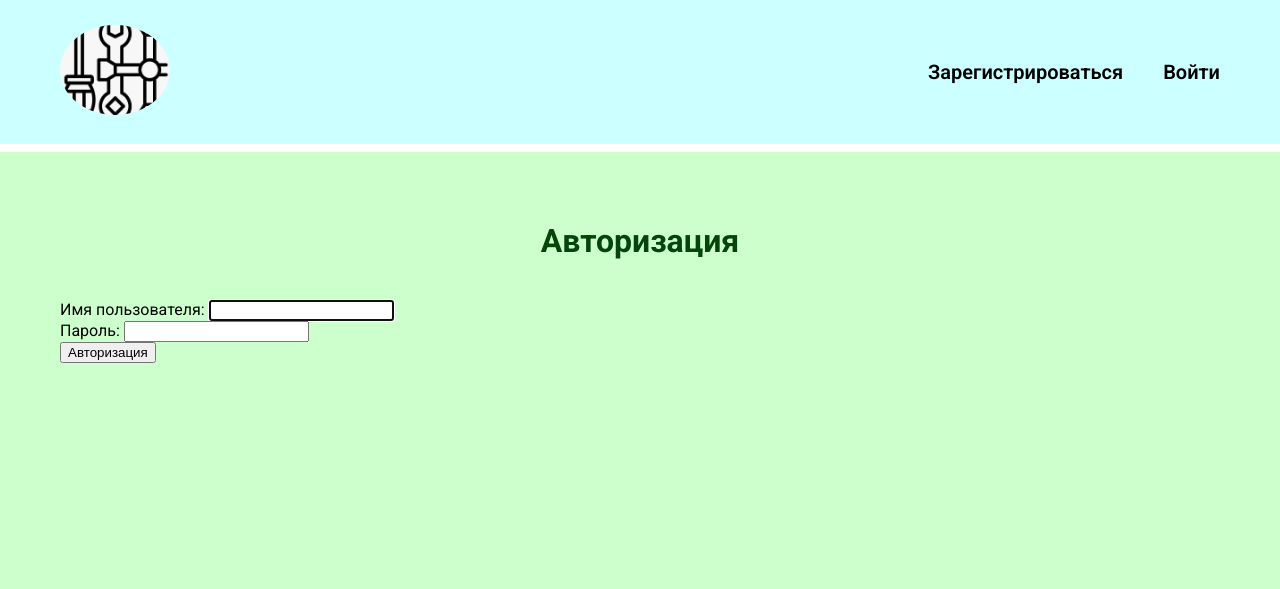
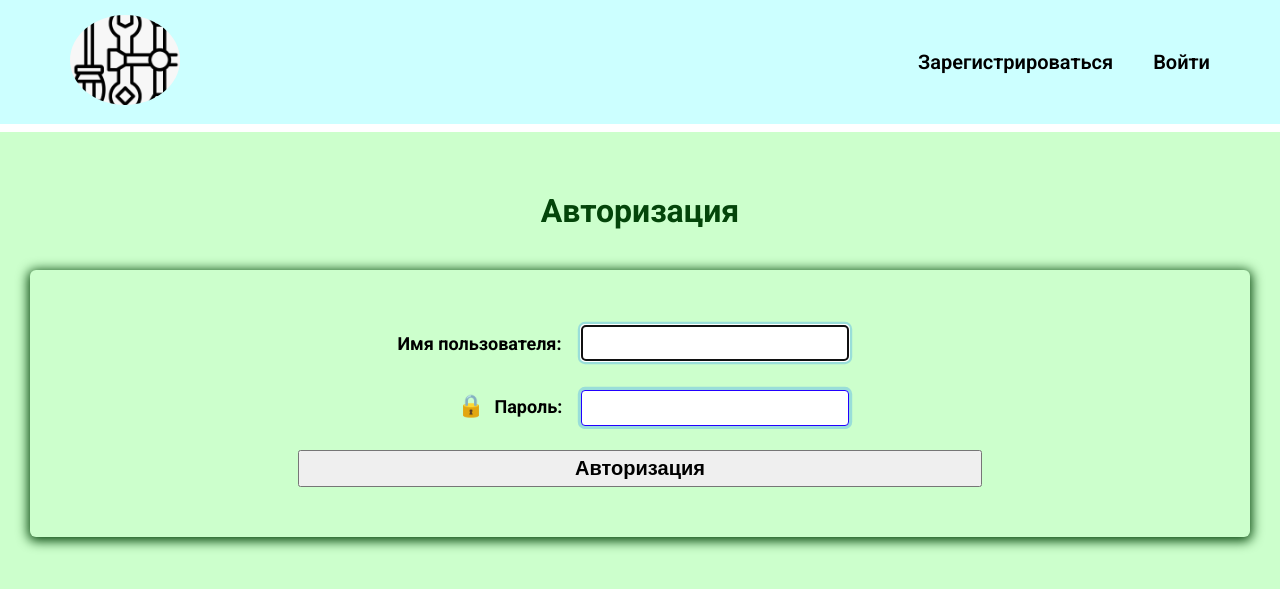
Before and after one commit to AlexRegel/Python522_3_Diploma, a Django app: page /loginapp/ in a window 1280 px wide. Shown: the top 589 px of the page. Run offline with Django 5.2, Linux system fonts and the light colour scheme.

Commit message:
Task_8_forDZ_85_Py14_changed style auth-form and DB materials

```diff
--- a/diplomPythonDjango/techlog_tools_spparts_auto/techlog_tools_spparts/techlog_tools/static/css/style.css
+++ b/diplomPythonDjango/techlog_tools_spparts_auto/techlog_tools_spparts/techlog_tools/static/css/style.css
@@ -11,7 +11,7 @@ body {
 .wrap {
     max-width: 1200px;
     margin: 0 auto;
-    padding: 20px;
+    padding: 10px 30px;
     box-sizing: border-box;
 }
 
@@ -30,6 +30,7 @@ body {
     width: auto;
     /* max-height: 200px; */
 }
+
 /* .limit ul {
     display: flex;
     overflow: visible;
@@ -38,13 +39,17 @@ body {
 .limit {
     display: flex;
     flex-direction: column;
-    height: 140px; /* Ограничиваем высоту родителя */
-    overflow: hidden; /* Скрываем лишнее */
+    height: 140px;
+    /* Ограничиваем высоту родителя */
+    overflow: hidden;
+    /* Скрываем лишнее */
 }
 
 .limit ul {
-    flex-grow: 1; /* ul будет занимать всё доступное место */
-    overflow-y: auto; /* Прокрутка только для списка */
+    flex-grow: 1;
+    /* ul будет занимать всё доступное место */
+    overflow-y: auto;
+    /* Прокрутка только для списка */
     max-width: fit-content;
     list-style: none;
 }
@@ -148,8 +153,11 @@ body {
 
 .menu ul {
     display: flex;
+    justify-content: space-around;
+    align-items: center;
     list-style: none;
     font-size: 20px;
+    /* flex-direction: row; - по умолчанию */
 }
 
 
@@ -277,17 +285,149 @@ span b {
     display: flex;
     flex-direction: column;
 }
+
 .blkphoto img {
     max-width: 500px;
     height: auto;
 }
 
 .tltool2_text2 a {
-    text-decoration: underline; /* Стандартное подчёркивание */
+    text-decoration: underline;
+    /* Стандартное подчёркивание */
     color: #051006;
     font-weight: 800;
-    text-decoration-color: rgb(255, 0, 0);  /* Цвет подчёркивания  */
+    text-decoration-color: rgb(255, 0, 0);
+    /* Цвет подчёркивания  */
     /* text-decoration-thickness: 5px;  Толщина */
     padding-top: 0;
     padding-bottom: 15px;
 }
+
+/* для div класса .wrap, у которого потомок класса .loginuser */
+.wrap:has(.loginuser) {
+    display: flow-root;
+    /* Центрирование по горизонтали */
+    justify-items: center;
+    /* Центрирование по вертикали */
+    align-items: center;
+}
+
+/* .register {
+    box-shadow: 0 2px 12px 2px #04450a;
+    padding: 40px;
+    border-radius: 6px;
+} */
+.loginuser {
+    box-shadow: 0 2px 12px 2px #04450a;
+    padding: 40px;
+    border-radius: 6px;
+    font-size: 18px;
+    font-weight: bold;
+}
+
+/* .register div {
+    margin-bottom: 20px;
+    margin: 20px 90px;
+} */
+.loginuser div {
+    /* margin-bottom: 20px; */
+    /* margin: 20px 90px; */
+    width: 50%;
+}
+
+.btn {
+    width: 60%;
+    padding: 5px;
+    margin: 10px;
+    font-size: 20px;
+    font-weight: 600;
+}
+
+/* Выбрать .loginuser, только если внутри есть тег div */
+.loginuser:has(div) {
+    /* Стили для .loginuser, как родителя div */
+    display: grid;
+    grid-auto-flow: row;
+    /* 3 строки одинаковой высоты: */
+    grid-template-rows: repeat(3, 1fr);
+    /* Центрирование по горизонтали (вместо 2-х атриб-в ниже): */
+    place-items: center;
+    align-content: center;
+    gap: 8px; /* - расстояние между строками */
+    /* padding: 10px; */
+    width: 100%;
+    height: 100%
+
+}
+
+/* Выбирает div, внутри которого есть input и label */
+.loginuser > div {
+    display: flex;
+    justify-content: center;
+    align-items: center;
+    position: relative;
+    /* Cтили расположения внутри этого div*/
+    width: 100%;
+    height: 100%;
+    padding: 0px;
+    margin: 0px;
+    max-width: 100%;
+    max-height: 100%;
+    /* min-height: 5vh; */
+}
+
+/* для input#id_password, котрый лежит сразу после label */
+label[for="id_password"]+input#id_password {
+    position: absolute;
+    display: block;
+    font-size: 16px;
+    margin: 13px 0 5px 150px;
+    cursor: pointer;
+    /* place-items: center; */
+    box-shadow: 0 0 0 0.2rem rgba(0, 123, 255, 0.25);
+    /* #ccc */
+    width: 250px;
+    padding: 8px;
+    border: 1px solid #2200ff;
+    border-radius: 4px;
+}
+/* label, лежащий перед input#id_password () */
+label[for="id_password"] {
+    position: absolute;
+    margin: 13px 0 10px -115px;
+    /* padding: 0px 0 0px 0px; */
+    font-size: 18px;
+    width: 250px;
+}
+label[for="id_password"]::before {
+    content: '🔒'; /* Иконка замка */
+    margin-right: 10px;
+    font-size: 1.2em;
+    color: #888;
+}
+
+/* --------- то-же, но для логина --------- */
+/* для input#id_password, котрый лежит сразу после label */
+label[for="id_username"]+input#id_username {
+    position: absolute;
+    display: block;
+    font-size: 16px;
+    margin: 13px 0 5px 150px;
+    cursor: pointer;
+    /* place-items: center; */
+    box-shadow: 0 0 0 0.2rem rgba(0, 123, 255, 0.25);
+    /* #ccc */
+    width: 250px;
+    padding: 8px;
+    border: 1px solid #2200ff;
+    border-radius: 4px;
+    /* border-color: #2200ff; */
+}
+/* label, лежащий перед input#id_password () */
+label[for="id_username"] {
+    position: absolute;
+    /* margin: 18px 30px; */
+    margin: 20px 0 10px -235px;
+    font-size: 18px;
+    width: 250px;
+}
--- a/diplomPythonDjango/techlog_tools_spparts_auto/techlog_tools_spparts/techlog_tools/templates/techlog_tools/loginuser.html
+++ b/diplomPythonDjango/techlog_tools_spparts_auto/techlog_tools_spparts/techlog_tools/templates/techlog_tools/loginuser.html
@@ -2,13 +2,12 @@
 
 {% block content %}
 
+<h1>Авторизация</h1>
 <h3>{{ error }}</h3>
-
-<h1>Авторизация</h1>
-<form method="post" class="register">
+<form method="post" class="loginuser">
     {% csrf_token %}
     {{ form }}
     <button class="btn">Авторизация</button>
 </form>
-
+<!--в стилях произвести замену register на loginuser-->
 {% endblock %}
```
Also changed, not shown: diplomPythonDjango/techlog_tools_spparts_auto/techlog_tools_spparts/db.sqlite3.
